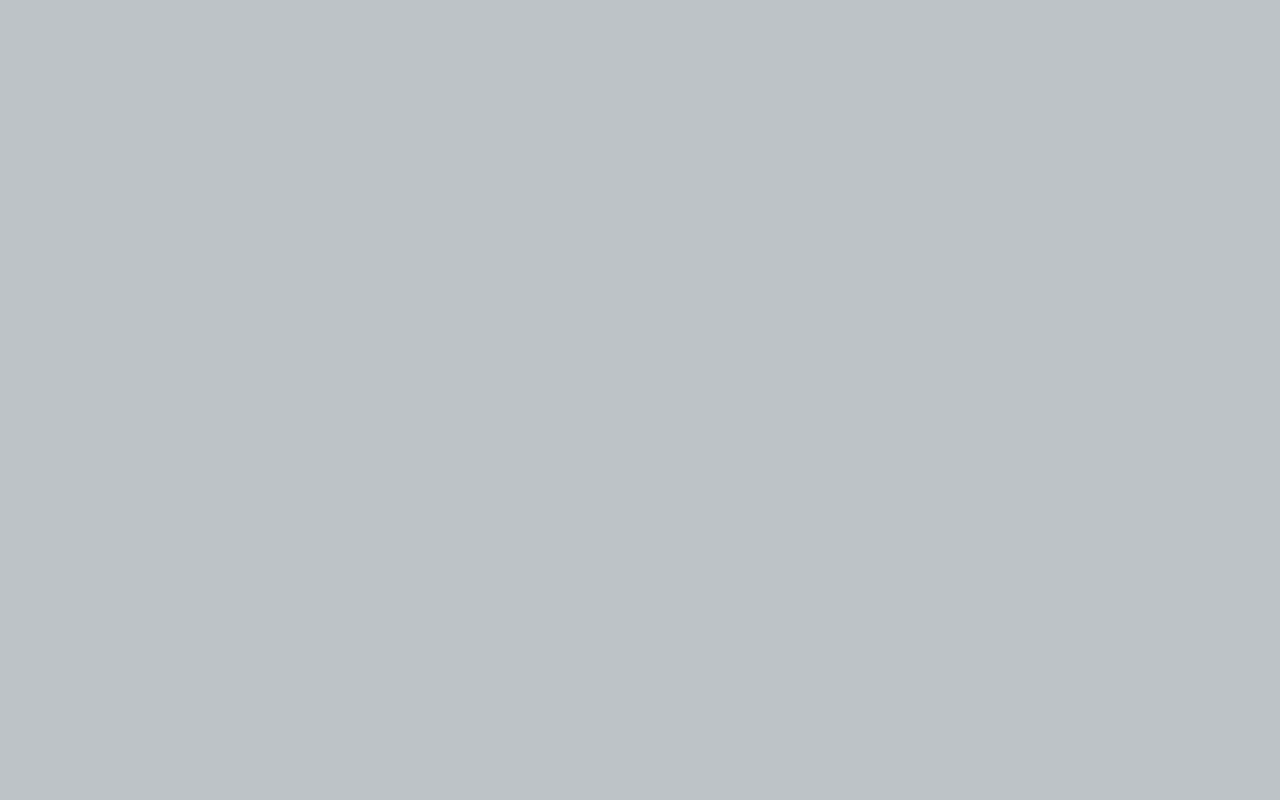
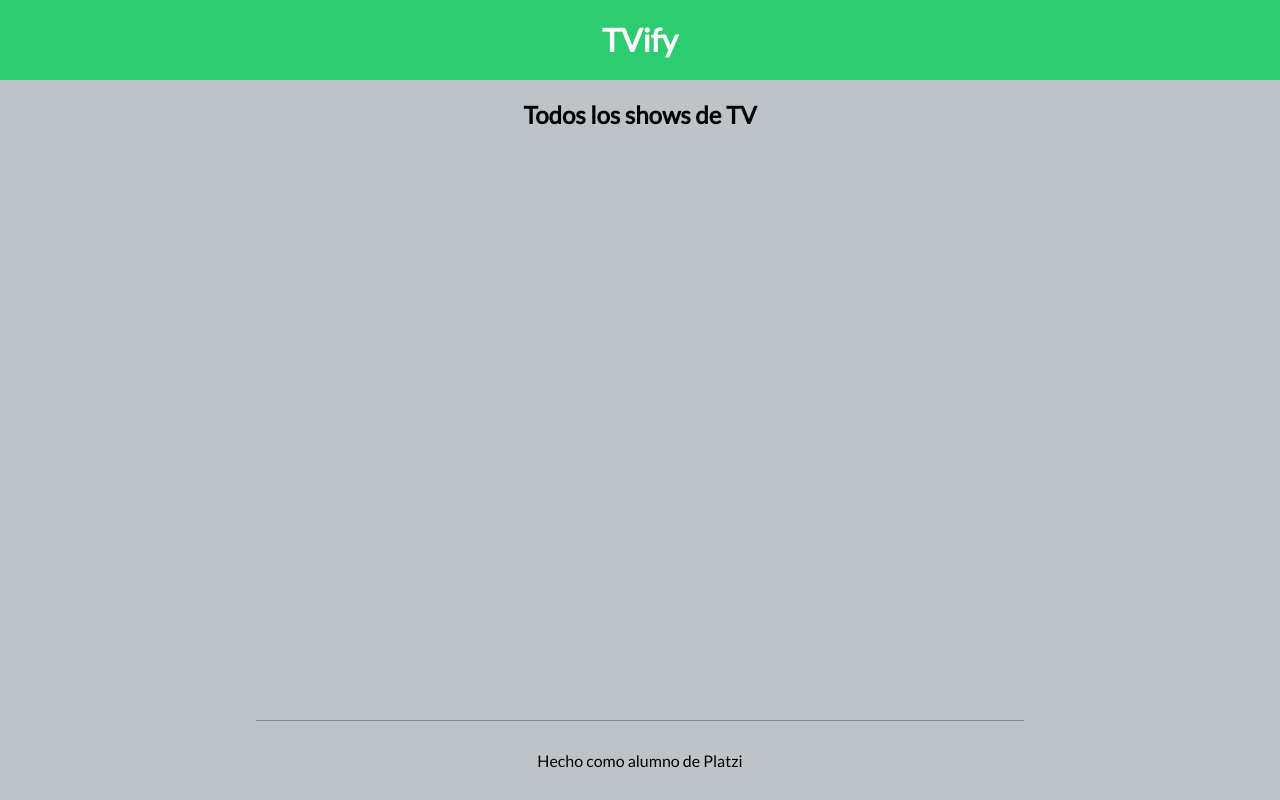
Before and after one commit to jgbobadilla/platzi-courses, a plain HTML site: page javascript_jquery_2015/tvify-example/index.html in a window 1280 px wide. Drawn offline with nearby package versions, Linux system fonts and the light colour scheme.

Commit message:
Cambios tras video - Uso de selectores en jQUery

```diff
--- a/javascript_jquery_2015/tvify-example/index.html
+++ b/javascript_jquery_2015/tvify-example/index.html
@@ -6,14 +6,26 @@
   <style></style>
 </head>
 <body>
+  <div id="app-container">
+    <header id="app-header">
+      <h1 class="title">TVify</h1>
+      <h2>Todos los shows de TV</h2>
+    </header>
+    <section id="app-body">
 
+    </section>
+    <footer id="app-footer">
+      <p>Hecho como alumno de Platzi</p>
+    </footer>
+  </div>
 
 
   <script src="http://code.jquery.com/jquery-2.2.3.min.js" integrity="sha256-a23g1Nt4dtEYOj7bR+vTu7+T8VP13humZFBJNIYoEJo=" crossorigin="anonymous"></script>
   <script src="tvify.js" type="text/javascript" defer></script>
   <script>
-		console.log("Medir y mejorar performance con estrategias como real-defer-js, real-defer-imgs y priorizar css primer fold");
+    console.log("Medir y mejorar performance con estrategias como minimizar recursos, real-defer-js, real-defer-imgs y priorizar css primer fold");
   </script>
 </body>
 </html>
+<link href='https://fonts.googleapis.com/css?family=Lato' rel='stylesheet' type='text/css'>
 <link rel="stylesheet" type="text/css" href="tvify.min.css">
--- a/javascript_jquery_2015/tvify-example/tvify.js
+++ b/javascript_jquery_2015/tvify-example/tvify.js
@@ -1 +1,12 @@
-alert("Hola platzi");
+$(function(){
+  //VanillaJS
+  var vJSHeader = document.getElementById("app-header"); //Obtenemos por id, pero recorrer los hijos para buscar el h1 es más engorroso, y no se puede hace uso de métodos como GetElementsByTagName porque retornan todos los del documento y no de una porción de él. Éste es uno de los escenarios donde jQuery facilita la vida
+
+  //jQuery
+  var header = $("#app-header");
+  console.log(header);
+  var subHeaders = $("h1 + h2");
+  console.log(subHeaders);
+
+  var title = $("h1", header[0]);    //Utiliza un elemento DOM como contexto para acelerar la búsqueda sobre sólo una parte de todo el árbol DOM. Se utiliza el objeto DOM para facilitar el trabajo, aunque un jQUeryObject también es válido
+});
--- a/javascript_jquery_2015/tvify-example/tvify.scss
+++ b/javascript_jquery_2015/tvify-example/tvify.scss
@@ -1,6 +1,53 @@
 $back-color: #bdc3c7;
+$header-back-color: #2ecc71;
+$border-color: #7f8c8d;
+$white: #fdfdfd;
+
+$main-font: Lato, Georgia;
+
+$baseline: 10vh;
 
 body {
-	background-color: $back-color;
-	margin: 0;
+  background-color: $back-color;
+  font-family: $main-font;
+  margin: 0;
 }
+
+#app-container {
+  overflow: hidden;
+  width: 100%;
+}
+
+#app-header {
+  background-color: $header-back-color;
+  height: $baseline;
+  position: fixed;
+  text-align: center;
+  width: 100%;
+
+  h1 {
+    color: $white;
+    line-height: $baseline;
+    margin: 0;
+  }
+}
+
+#app-body {
+  margin: 0 auto;
+  min-height: 7.5 * $baseline;
+  padding-top: 1.5 * $baseline;
+  width: 80%;
+}
+
+#app-footer {
+  width: 100%;
+  min-height: $baseline;
+
+  p {
+    border-top: 1px solid $border-color;
+    margin: auto;
+    padding-top: 30px;
+    text-align: center;
+    width: 60%;
+  }
+}
```
Also changed, not shown: javascript_jquery_2015/tvify-example/tvify.css, javascript_jquery_2015/tvify-example/tvify.min.css, 1 other file. Lines whose indentation alone changed are shown as unchanged.
